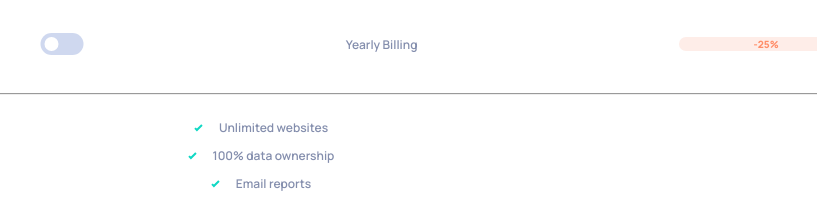
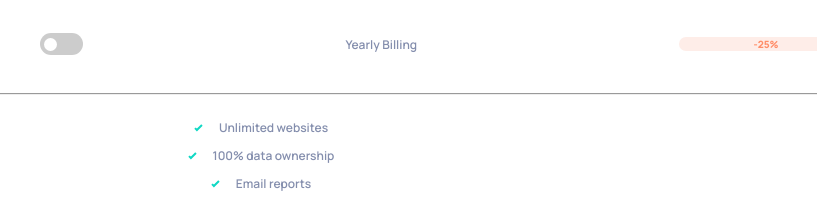
Before and after one commit to Baqari-Fruidze/interactive-pricing-component, a plain HTML site: page index.html in a window 1280 px wide. Shown: the part 425-623 px from the top of the page, 379-1196 px from the left. Drawn offline with Linux system fonts and the light colour scheme.

Commit message:
checkbox fixed

```diff
--- a/index.html
+++ b/index.html
@@ -29,35 +29,18 @@
     <div class="main-container">
       <div class="slider-container">
         <span class="view hundredK">100K PAGEVIEWS</span>
-        <span class="view tenK">10K pageviews</span>
-        <span class="view fiftyK">50K pageviews</span>
-        <span class="view half-milion">500k pageviews</span>
-        <span class="view milion">1M pageviews</span>
         <input type="range" class="slider" min="0" max="5" />
         <div class="lateChange">
           <p class="money sixteen">$16.00</p>
           <span class="month">/ month</span>
         </div>
-
-        <p class="money eight">$8 <span class="month">/ month</span></p>
-        <p class="money twelve">$12.00 <span class="month">/ month</span></p>
-        <p class="money twentyFour">
-          $24.00 <span class="month">/ month</span>
-        </p>
-        <p class="money thirtySix">$36.00 <span class="month">/ month</span></p>
       </div>
       <div class="billing-container">
         <span class="monthly-bill">Monthly Billing</span>
-        <svg
-          xmlns="http://www.w3.org/2000/svg"
-          width="44"
-          height="22"
-          viewBox="0 0 44 22"
-          fill="currentColor"
-        >
-          <rect x="0.5" width="43" height="22" rx="11" fill="currentColor" />
-          <circle cx="11.5" cy="11" r="7" fill="white" />
-        </svg>
+        <label class="switch">
+          <input type="checkbox" />
+          <span class="sliders round"></span>
+        </label>
         <span class="yearly-Bill">Yearly Billing</span>
         <span class="discount-small-span">-25%</span>
         <span class="twenty-five-percent-desk">25% discount</span>
--- a/style.css
+++ b/style.css
@@ -242,6 +242,67 @@ svg:active {
   font-weight: 800;
   line-height: normal;
 }
+.switch {
+  position: relative;
+  display: inline-block;
+  width: 4.3rem;
+  height: 2.2rem;
+}
+
+/* Hide default HTML checkbox */
+.switch input {
+  opacity: 0;
+  width: 0;
+  height: 0;
+}
+
+/* The slider */
+.sliders {
+  position: absolute;
+  cursor: pointer;
+  top: 0;
+  left: 0;
+  right: 0;
+  bottom: 0;
+  background-color: #ccc;
+  -webkit-transition: 0.4s;
+  transition: 0.4s;
+}
+
+.sliders:before {
+  position: absolute;
+  content: "";
+  height: 13px;
+  width: 13px;
+  left: 4px;
+  bottom: 4px;
+  background-color: white;
+  -webkit-transition: 0.4s;
+  transition: 0.4s;
+}
+
+input:checked + .sliders {
+  background-color: #7aeadf;
+}
+
+input:focus + .sliders {
+  box-shadow: 0 0 1px #2196f3;
+}
+
+input:checked + .sliders:before {
+  -webkit-transform: translateX(26px);
+  -ms-transform: translateX(26px);
+  transform: translateX(26px);
+}
+
+/* Rounded sliders */
+.sliders.round {
+  border-radius: 34px;
+}
+
+.sliders.round:before {
+  border-radius: 50%;
+}
 @media (min-width: 90rem) {
   body {
     padding: 10.4rem 45rem 13.7rem 45rem;
```
